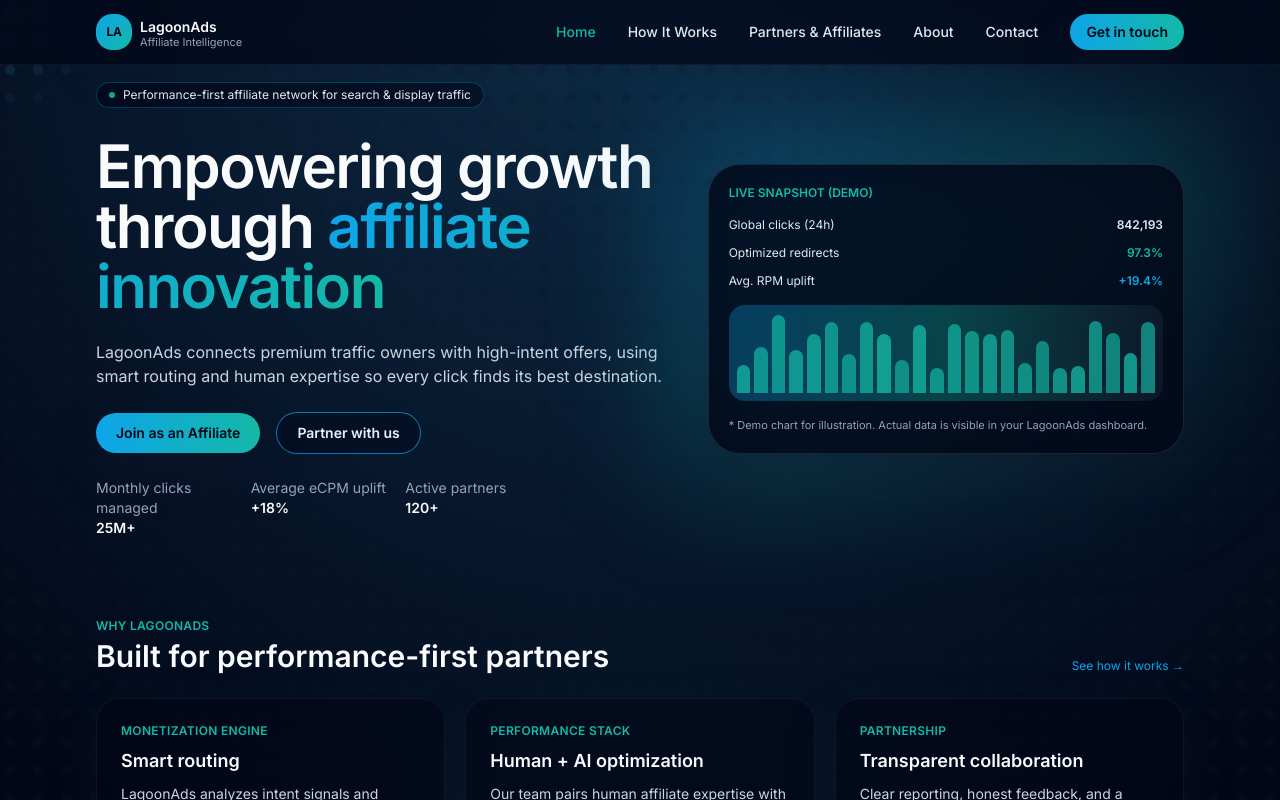
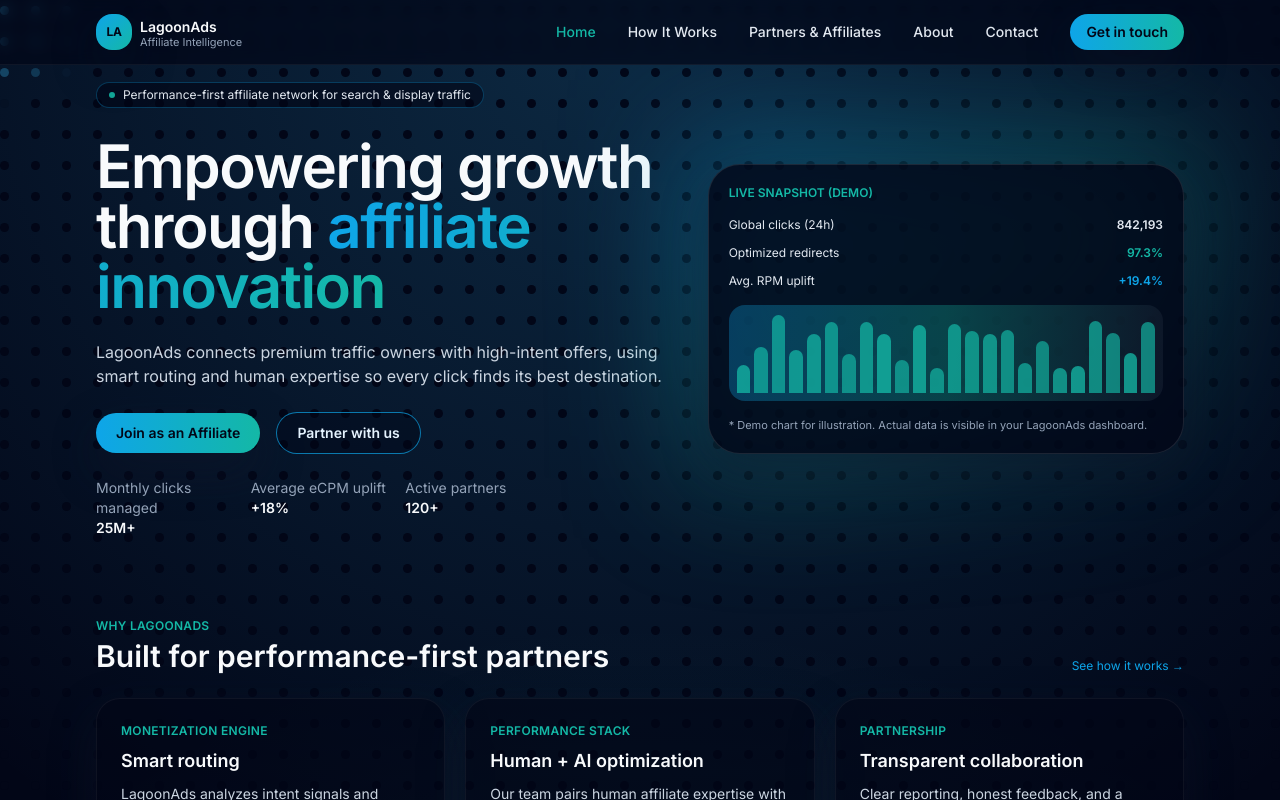
Before and after one commit to GalMoussan/Top_LagoonAds_website, a React (Vite) app: page / in a window 1280 px wide. Shown: the top 800 px of the page. Built offline with nearby package versions, Linux system fonts and the light colour scheme.

Commit message:
background now fullpower

```diff
--- a/src/components/DotGrid.tsx
+++ b/src/components/DotGrid.tsx
@@ -273,20 +273,20 @@
 					dot._inertiaApplied = true;
 					gsap.killTweensOf(dot);
 
-					const pushX = dot.cx - pr.x + vx * 0.005;
-					const pushY = dot.cy - pr.y + vy * 0.005;
+					const pushX = (dot.cx - pr.x) * 0.3 + vx * 0.0015;
+					const pushY = (dot.cy - pr.y) * 0.3 + vy * 0.0015;
 
 					gsap.to(dot, {
 						xOffset: pushX,
 						yOffset: pushY,
-						duration: 0.25,
-						ease: 'power2.out',
+						duration: 0.35,
+						ease: 'power3.out',
 						onComplete: () => {
 							gsap.to(dot, {
 								xOffset: 0,
 								yOffset: 0,
 								duration: returnDuration,
-								ease: 'elastic.out(1, 0.75)',
+								ease: 'elastic.out(1, 0.9)',
 								onComplete: () => {
 									dot._inertiaApplied = false;
 								}
@@ -311,20 +311,20 @@
 					gsap.killTweensOf(dot);
 
 					const falloff = Math.max(0, 1 - dist / shockRadius);
-					const pushX = (dot.cx - cx) * shockStrength * falloff;
-					const pushY = (dot.cy - cy) * shockStrength * falloff;
+					const pushX = (dot.cx - cx) * shockStrength * 0.6 * falloff;
+					const pushY = (dot.cy - cy) * shockStrength * 0.6 * falloff;
 
 					gsap.to(dot, {
 						xOffset: pushX,
 						yOffset: pushY,
-						duration: 0.25,
-						ease: 'power2.out',
+						duration: 0.4,
+						ease: 'power3.out',
 						onComplete: () => {
 							gsap.to(dot, {
 								xOffset: 0,
 								yOffset: 0,
-								duration: returnDuration,
-								ease: 'elastic.out(1, 0.75)',
+								duration: returnDuration + 0.3,
+								ease: 'elastic.out(1, 0.9)',
 								onComplete: () => {
 									dot._inertiaApplied = false;
 								}
@@ -335,7 +335,7 @@
 			}
 		};
 
-		const throttledMove: (e: MouseEvent) => void = throttle(onMove, 50);
+		const throttledMove: (e: MouseEvent) => void = throttle(onMove, 16);
 
 		window.addEventListener('mousemove', throttledMove, { passive: true });
 		window.addEventListener('click', onClick);
--- a/src/components/Layout.tsx
+++ b/src/components/Layout.tsx
@@ -9,16 +9,16 @@
 		<div className="relative min-h-screen bg-lagoon-dark bg-lagoon-radial text-slate-50 overflow-hidden">
 			{/* Interactive dot grid background */}
 			<DotGrid
-				dotSize={10}
-				gap={18}
-				baseColor="#0f172a"          // dark slate-ish
-				activeColor="#38bdf8"        // lagoon blue when close
-				proximity={120}
-				shockRadius={260}
-				shockStrength={5}
-				resistance={750}
-				returnDuration={1.5}
-				className="opacity-25"
+				dotSize={9}
+				gap={22}
+				baseColor="#020617"        // very dark slate / lagoon base
+				activeColor="#38bdf8"      // lagoon blue when close
+				proximity={110}            // how close you need to be for color change
+				shockRadius={220}          // click ripple radius
+				shockStrength={3.5}        // base strength (rest is scaled in dot logic)
+				maxSpeed={2200}            // cap insane mouse flings
+				returnDuration={1.8}       // time to settle back
+				className="opacity-18"     // subtle overlay
 			/>
 
 			{/* Foreground app content */}
```
